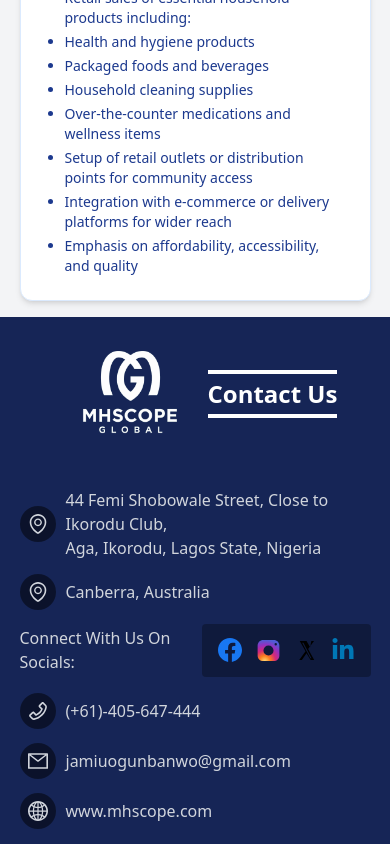
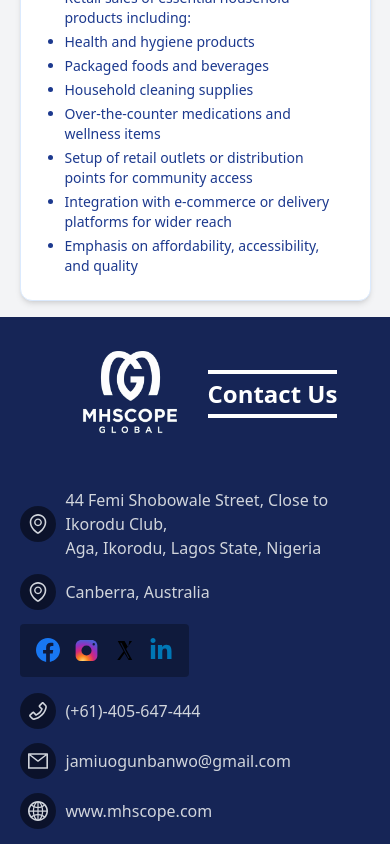
Before and after one commit to Olubukola-Martins/mhscope, a Next.js app: page / in a window 390 px wide. Shown: the part 5851-6695 px from the top of the page. Built offline with nearby package versions, Linux system fonts and the light colour scheme.

Commit message:
style fix

```diff
--- a/app/_components/Footer.js
+++ b/app/_components/Footer.js
@@ -50,8 +50,8 @@ const Footer = () => {
             <p>Canberra, Australia</p>
           </div>
 
-          <div className={" flex items-center gap-2.5 ml:2 md:ml-4 lg:ml-8 "}>
-            Connect With Us On Socials:
+          <div className={" flex items-center gap-2.5  md:ml-4 lg:ml-8 "}>
+           <p className="max-[540px]:hidden"> Connect With Us On Socials:</p>
             <div className="flex justify-center items-center w-fit rounded-sm px-2.5 py-1.5 bg-black/30 cursor-pointer">
               {/* facebook */}
               <a className="p-1.5! hover:bg-white/70! rounded-sm">
```
